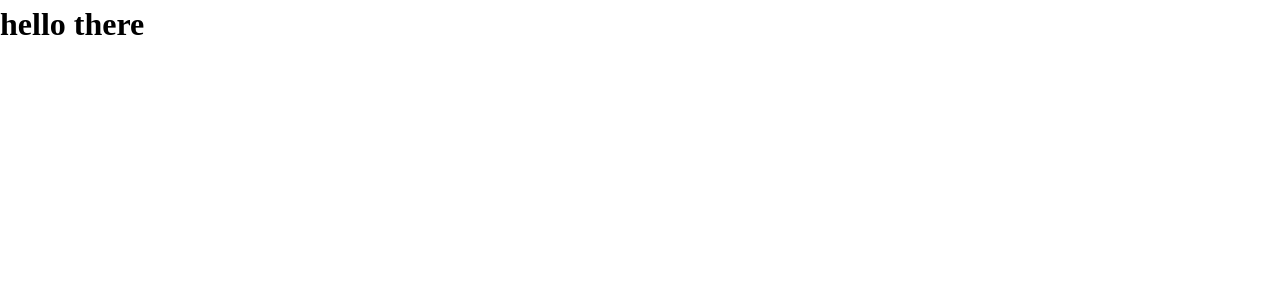
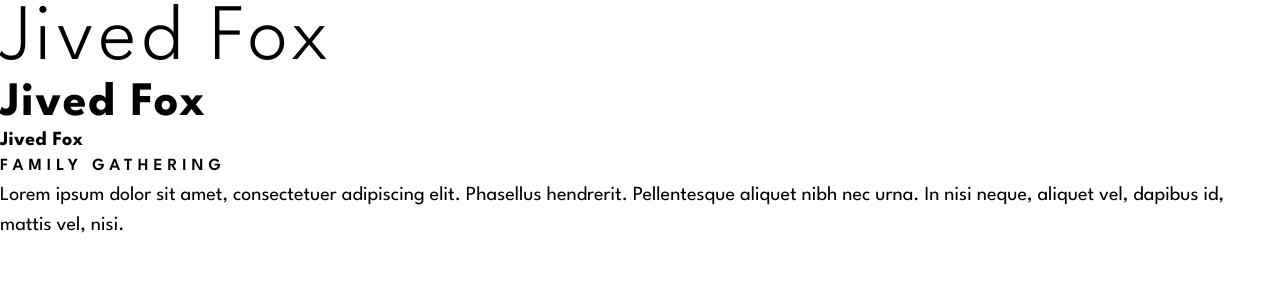
Before and after one commit to lux4198/restaurant-nextapp, a Next.js app in the folder code/: page / in a window 1280 px wide. Shown: the top 300 px of the page. Built offline with nearby package versions, Linux system fonts and the light colour scheme.

Commit message:
transcribed design system to global css

```diff
--- a/code/pages/_document.js
+++ b/code/pages/_document.js
@@ -5,10 +5,8 @@ export default function Document() {
   return (
     <Html>
       <Head>
-        <link
-          link href="https://fonts.googleapis.com/css2?family=League+Spartan:wght@300;600;700&display=swap"
-          rel="stylesheet"
-        />
+      <link href="https://fonts.googleapis.com/css2?family=League+Spartan:wght@300;400;600;700&display=swap"
+      rel="stylesheet"/>
       </Head>
       <body>
         <Main />
--- a/code/pages/index.js
+++ b/code/pages/index.js
@@ -2,7 +2,12 @@
 export default function Home() {
   return (
     <div >
-      <h1>hello there</h1>
+      <h1>Jived Fox</h1>
+      <h2>Jived Fox</h2>
+      <h3>Jived Fox</h3>
+      <h4>Family Gathering</h4>
+
+      <p>Lorem ipsum dolor sit amet, consectetuer adipiscing elit. Phasellus hendrerit. Pellentesque aliquet nibh nec urna. In nisi neque, aliquet vel, dapibus id, mattis vel, nisi. </p>
     </div>
   )
 }
--- a/code/styles/globals.css
+++ b/code/styles/globals.css
@@ -12,10 +12,64 @@
 --col-sec-ebonyclay : rgb(36, 43, 55);
 --col-sec-shuttlegray : rgb(92, 103, 121);
 
+/* typography */
+
+--font-family-main : League Spartan;
+
+/* font weights */
+
+--font-prim-light : 300;
+--font-prim-regular : 400;
+--font-prim-semibold : 600;
+--font-prim-bold : 700;
 
 
+font-family: var(--font-family-main);
 }
 
+
+h1{
+  font-weight: var(--font-prim-light);
+  font-size: 80px;
+  line-height: 80px;
+  letter-spacing: 0.1ch;
+}
+
+h2{
+  font-weight: var(--font-prim-bold);
+  font-size: 48px;
+  line-height: 48px;
+  letter-spacing: 0.05ch;
+}
+
+h3{
+  font-weight: var(--font-prim-bold);
+  font-size: 20px;
+  line-height: 24px;
+  letter-spacing: 0.025ch;
+}
+
+h4{
+  font-weight: var(--font-prim-semibold);
+  font-size: 17px;
+  line-height: 28px;
+  letter-spacing: 0.5ch;
+  text-transform: uppercase;
+}
+
+/* following tags are used for body text */
+
+p{
+  font-weight: var(--font-prim-regular);
+  font-size: 20px;
+  line-height: 30px;
+}
+
+.paragraph-secondary{
+  font-weight: var(--font-prim-regular);
+  font-size: 16px;
+  line-height: 26px;
+}
 
 
 /* CSS RESET */
```
Lines whose indentation alone changed are shown as unchanged.
